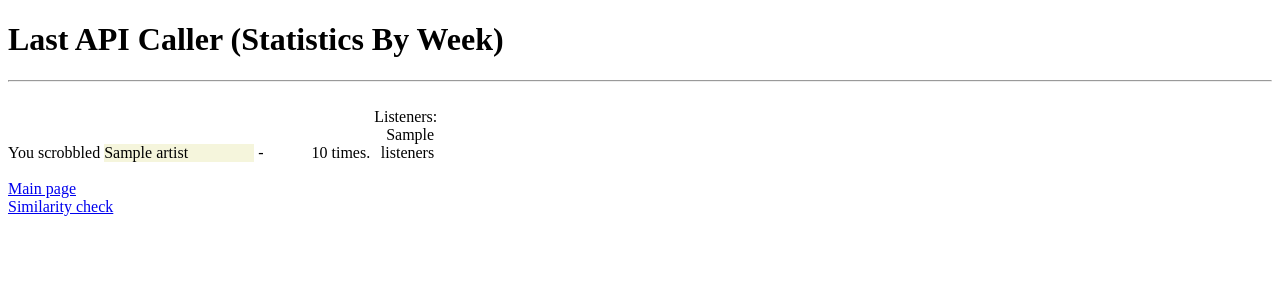
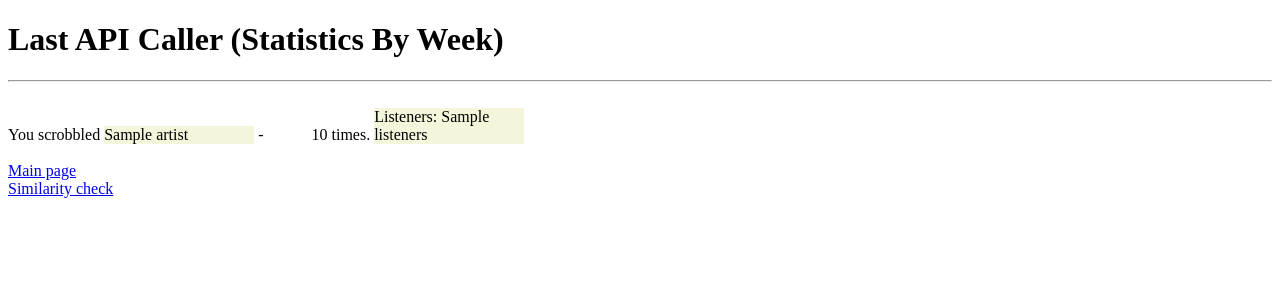
Before and after one commit to nordicmaster/LastFM-API-caller, a Django app: template hello/templates/my_stats.html in a window 1280 px wide. Shown: the top 300 px of the page. Run offline with Django 3.2, Linux system fonts and the light colour scheme; the template is opened without the code that fills it: most values are stand-ins (such as "Sample title", 1, 10 or a date in 2020); parts of the project's set-up code (start-up, migrations or seed data) failed here and were passed over.

Commit message:
cosmetic 2

```diff
--- a/hello/templates/my_stats.html
+++ b/hello/templates/my_stats.html
@@ -13,7 +13,7 @@
     <br>
     {% for o in artists %}
     You scrobbled <span class="fixwidth">{{ o.artist }}</span> - <span class="fixwidth2">{{ o.scrobbles }}</span>
-    times. <span class="fixwidth2">Listeners: {{ o.listeners }}</span>
+    times. <span class="fixwidth">Listeners: {{ o.listeners }}</span>
     <br>
     {% endfor %}
     <br>
```
